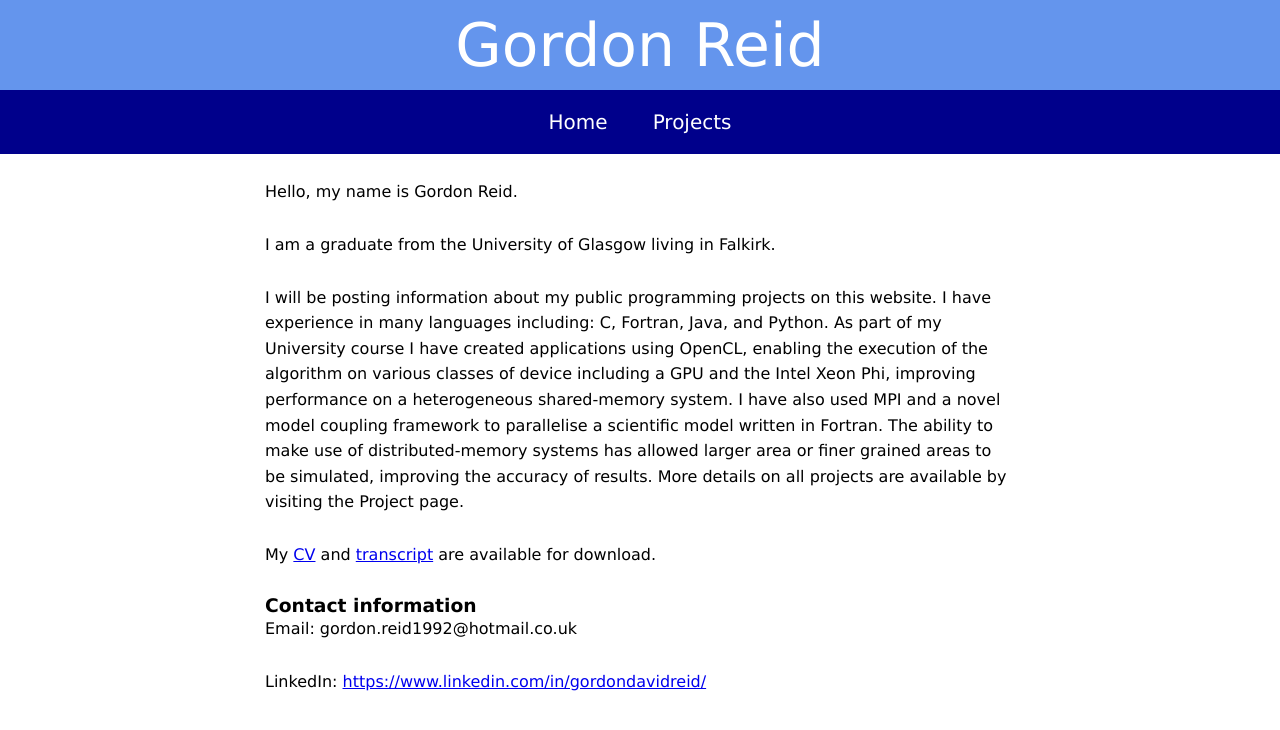
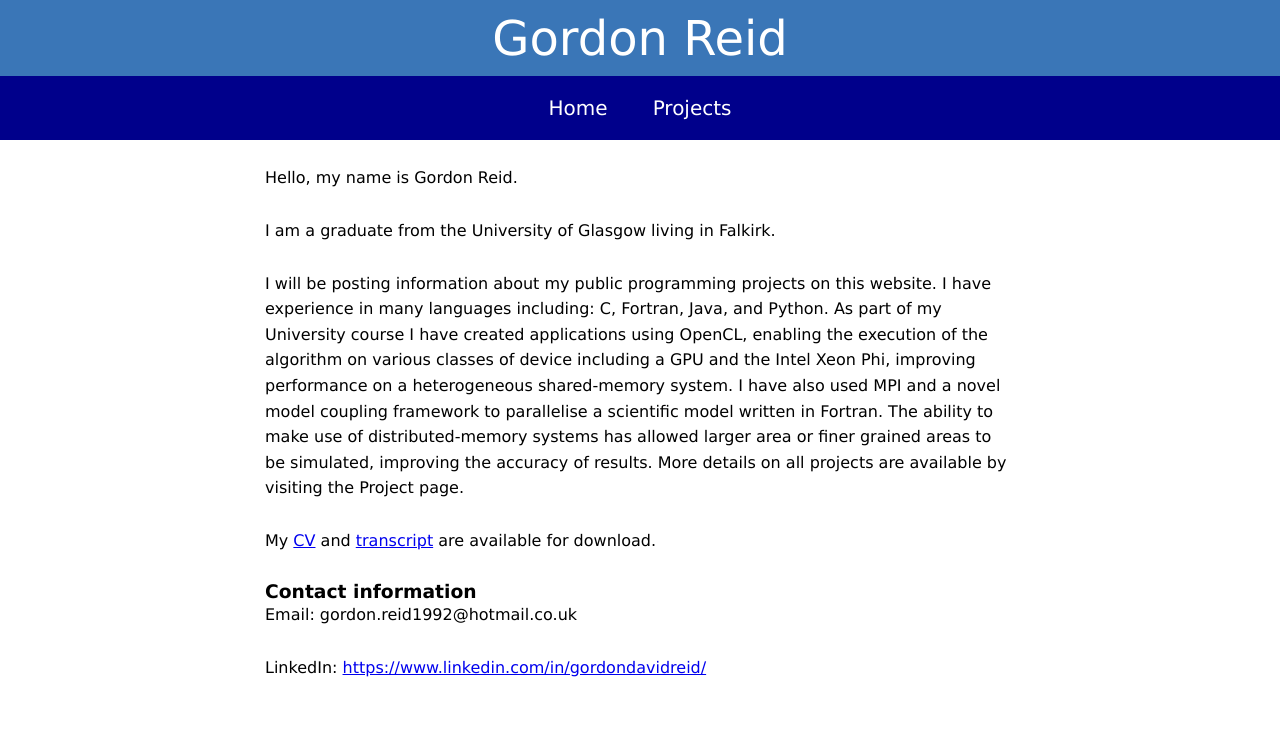
Before and after one commit to jessr92/jessr92.github.io, a plain HTML site: page index.html in a window 1280 px wide. Drawn offline with Linux system fonts and the light colour scheme.

Commit message:
Slight CSS adjustment of header

```diff
--- a/css/index.css
+++ b/css/index.css
@@ -9,9 +9,9 @@ body {
 }
 
 header {
-    background-color: #6495ed;
+    background-color: #3a76b7;
     font-weight: 500;
-    font-size: 60px;
+    font-size: 48px;
     text-align: center;
     padding: 10px;
     color: #ffffff;
```
